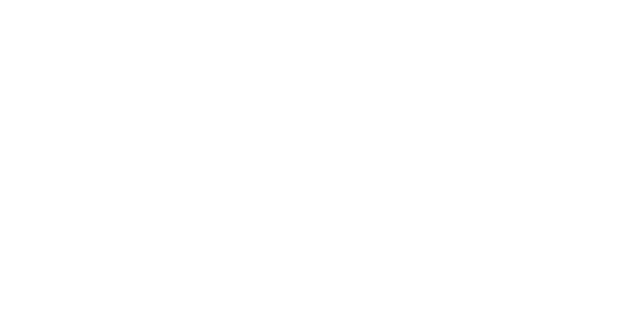
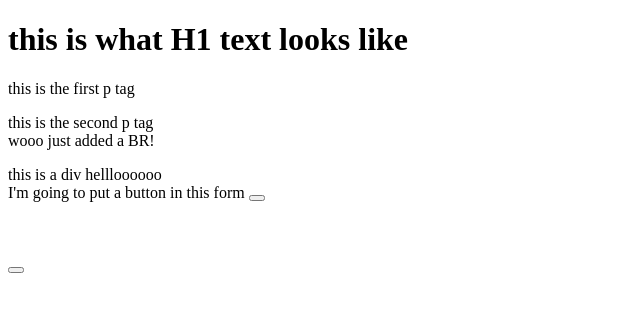
Before and after one commit to broomhead0/htmlfun, a plain HTML site: page index.html in a window 1280 px wide. Shown: the whole page, without its empty margins (0-640 px from the left). Drawn offline with Linux system fonts and the light colour scheme.

Commit message:
this is 2nd html commit

```diff
--- a/index.html
+++ b/index.html
@@ -7,6 +7,19 @@
     <title>NICONICONICO</title>
 </head>
 <body>
-
+    <h1> this is what H1 text looks like</h1>
+    <p>this is the first p tag</p>
+    <p>this is the second p tag
+        <br>
+        wooo just added a BR!
+    </p>
+    <div>this is a div
+        hellloooooo
+    </div>
+    <form>I'm going to put a button in this form
+        <button type="button"></button>
+        <br><br><br><br>
+        <button type="submit"></button>
+    </form>
 </body>
 </html>
```
